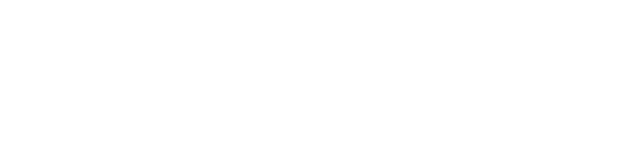
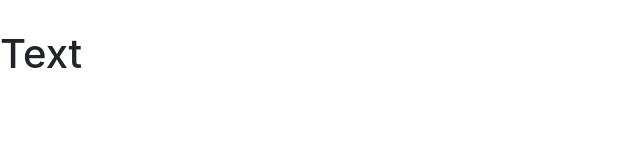
Before and after one commit to ameliagoodson/Coddiwomble-destination-app, a website: page views/landing.html in a window 1280 px wide. Shown: the whole page, without its empty margins (0-640 px from the left). Drawn offline with nearby package versions, Linux system fonts and the light colour scheme.

Commit message:
added minor css to work with. Div created to add content to

```diff
--- a/views/landing.html
+++ b/views/landing.html
@@ -10,6 +10,10 @@
 </head>
 <body>
 
+    <div class="row">
+        <div class="col-md-12 blog-container"><h1>Text</h1></div>
+    </div>
+
 
 
 
--- a/views/stylesheets/style.css
+++ b/views/stylesheets/style.css
@@ -77,3 +77,10 @@ form.signup {
   background-color: white;
 
 }
+
+
+/* Temporary CSS for landing page */
+
+.blog-container {
+  margin-top: 30px;
+}
```
